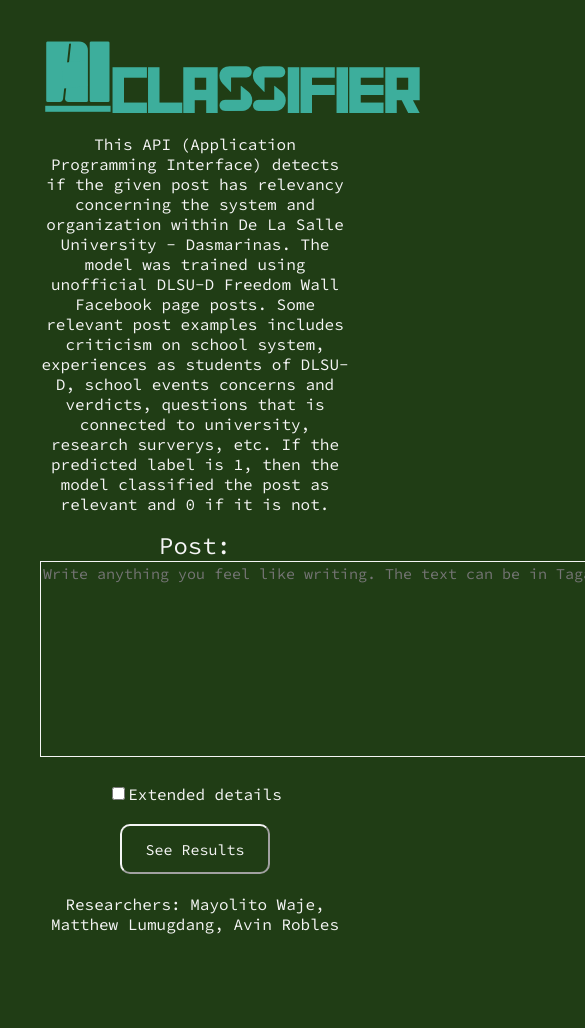
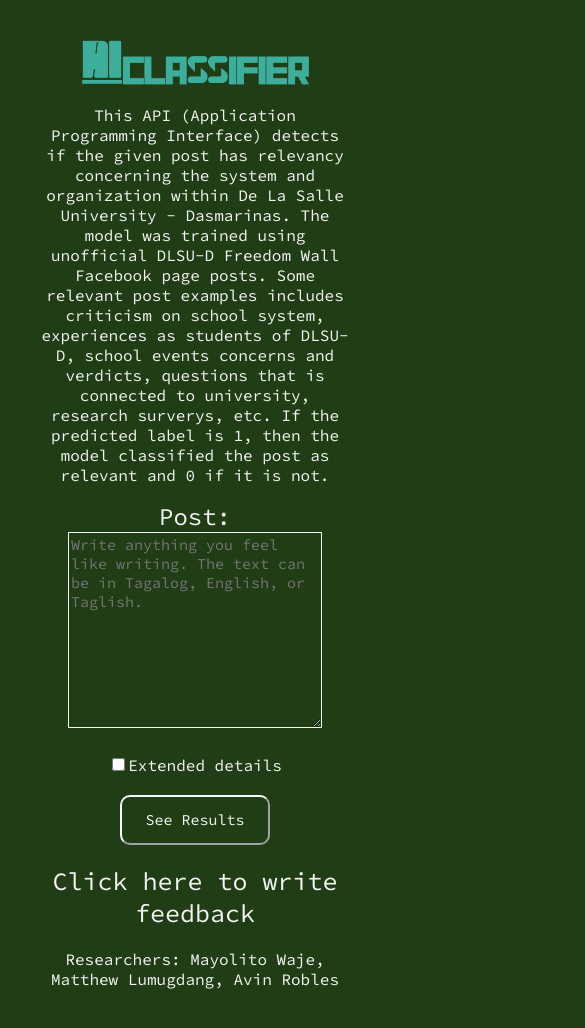
Before and after one commit to mayolito-waje/BCS33_ML_NLP_research, a React (Vite) app in the folder app/frontend/: page / in a window 390 px wide. Shown: the top 1028 px of the page, 585 px wide, since content can reach past the window. Before the commit the page ends 974 px from the top, so only its background shows below. Built offline with nearby package versions, Linux system fonts and the light colour scheme.

Commit message:
fix for mobile interaction

```diff
--- a/app/frontend/src/App.css
+++ b/app/frontend/src/App.css
@@ -5,6 +5,25 @@
   margin: 0 auto;
   padding: 2rem;
   text-align: center;
+}
+
+.feedback {
+  color: whitesmoke;
+  text-decoration: none;
+  font-size: 25px;
+}
+
+.feedback:hover {
+  text-decoration: underline;
+}
+
+#logo {
+  width: 75%;
+  max-width: 500px;
+}
+
+.post textarea {
+  width: 80%;
 }
 
 label.post {
--- a/app/frontend/src/App.tsx
+++ b/app/frontend/src/App.tsx
@@ -32,7 +32,7 @@
 
   return (
     <div className="main">
-      <img src="/ai-classifier.png"></img>
+      <img src="/ai-classifier.png" id="logo"></img>
       <p>
         This API (Application Programming Interface) detects if the given post
         has relevancy concerning the system and organization within De La Salle
@@ -47,6 +47,15 @@
       <br />
       {showReport ? <Report result={result as Result}></Report> : null}
       <footer>
+        <a
+          className="feedback"
+          target="_blank"
+          href="https://forms.gle/8htrbxqMTW3k3swn9"
+        >
+          Click here to write feedback
+        </a>
+        <br />
+        <br />
         Researchers: Mayolito Waje, Matthew Lumugdang, Avin Robles
       </footer>
     </div>
--- a/app/frontend/src/components/Input.tsx
+++ b/app/frontend/src/components/Input.tsx
@@ -12,7 +12,6 @@
         Post:
         <br />
         <textarea
-          cols={100}
           rows={10}
           name="post"
           onChange={({ target }) => {
--- a/app/frontend/src/components/Results.tsx
+++ b/app/frontend/src/components/Results.tsx
@@ -20,7 +20,8 @@
           <strong>Score:</strong> {result.score.toFixed(2)}
         </div>
         <div>
-          <strong>Predicted Label:</strong> {result.predicted_label}
+          <strong>Predicted Label:</strong>{' '}
+          {result.predicted_label === 1 ? 'relevant (1)' : 'non-relevant (0)'}
         </div>
         {result.feature ? (
           <div>
```
Also changed, not shown: 1 other file (tests, documents, lock files or other folders).
